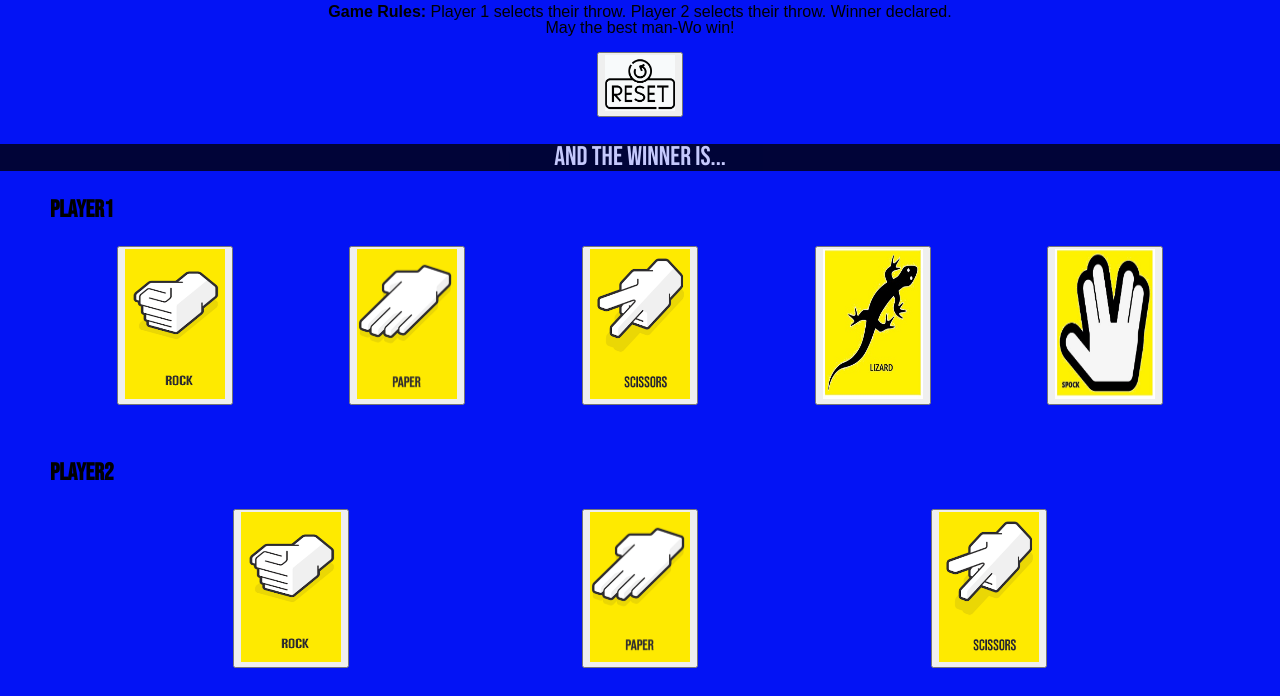
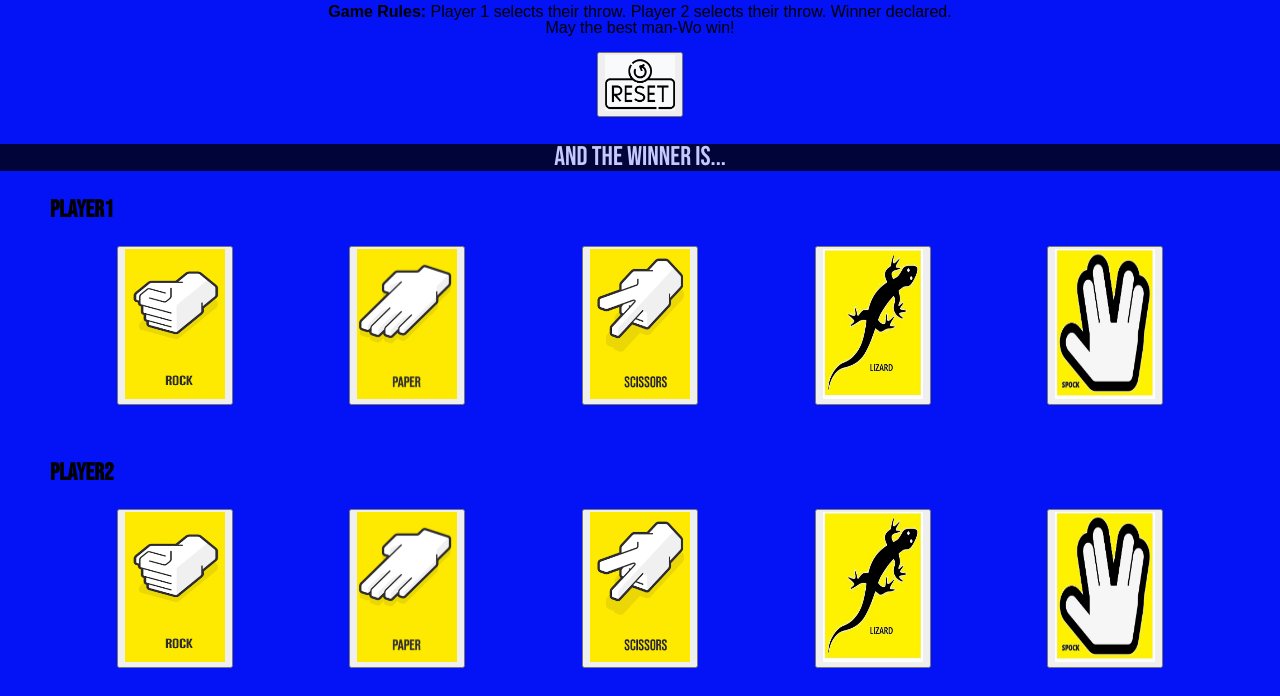
Before and after one commit to Musshafen/RoshamboJS, a website built with Vite: page index.html in a window 1280 px wide. Shown: the part 147-843 px from the top of the page. Built offline with nearby package versions, Linux system fonts and the light colour scheme; a web font is replaced by a local one.

Commit message:
Added L&S buttons for P2

```diff
--- a/index.html
+++ b/index.html
@@ -68,6 +68,12 @@
           <button class="scissors2">
             <img src="/images/scissors.png" width="100" height="150" />
           </button>
+          <button class="lizard2">
+            <img src="/images/lizard.png" width="100" height="150" />
+          </button>
+          <button class="spock2">
+            <img src="/images/spock.png" width="100" height="150" />
+          </button>
         </div>
       </section>
     </main>
```
